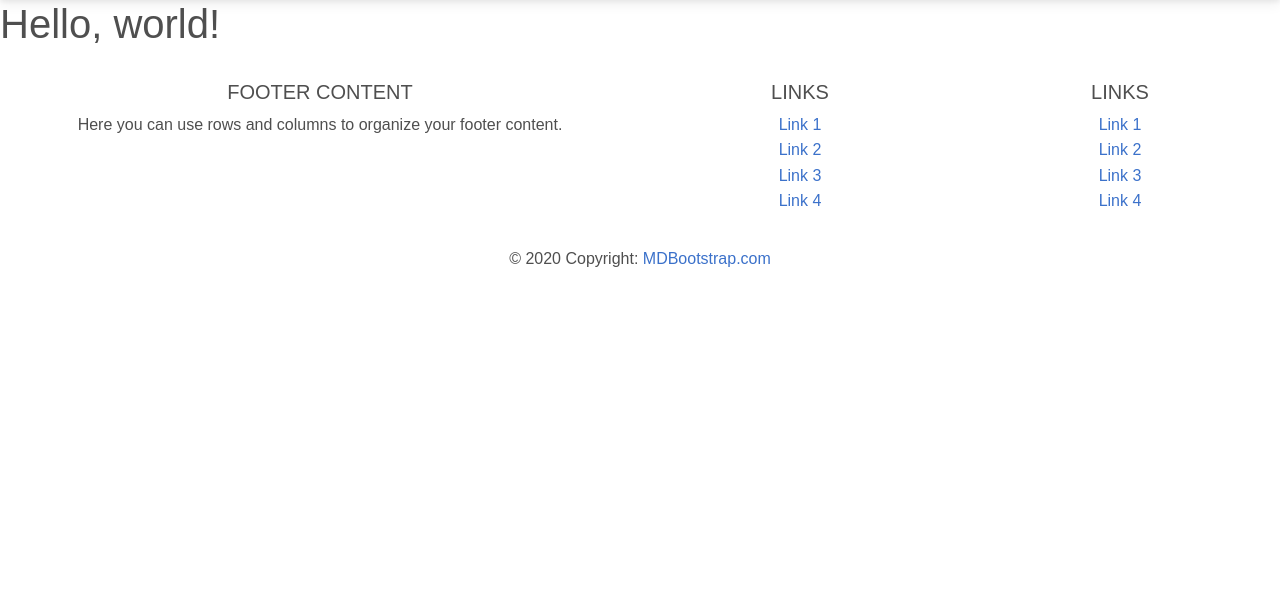
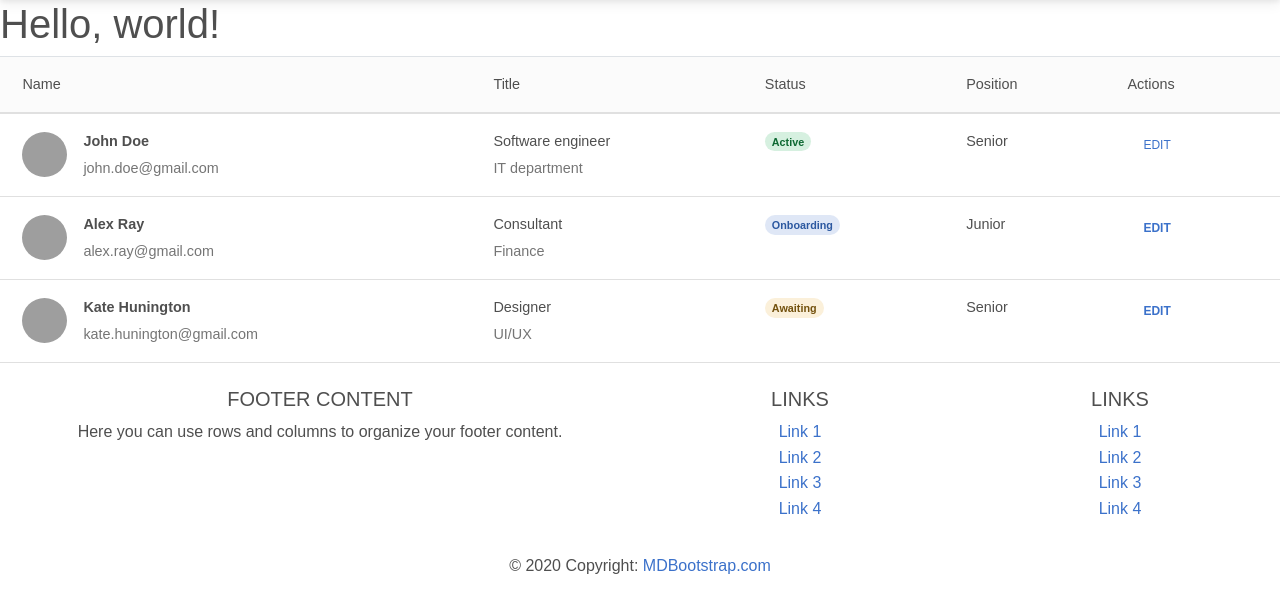
Before and after one commit to Aimericv/CyberVoteSLAM, a PHP site: page /resultat.php in a window 1280 px wide. Shown: the part 59-662 px from the top of the page. Run offline with PHP 8.4, Linux system fonts and the light colour scheme; some libraries are stand-ins or nearby versions; some web fonts are replaced; grey boxes are pictures that could not be loaded.

Commit message:
test tabler

```diff
--- a/resultat.php
+++ b/resultat.php
@@ -6,7 +6,116 @@ include("./assets/includes/header.php");
 
   <h1>Hello, world!</h1>
 
-
+  <table class="table align-middle mb-0 bg-white">
+  <thead class="bg-light">
+    <tr>
+      <th>Name</th>
+      <th>Title</th>
+      <th>Status</th>
+      <th>Position</th>
+      <th>Actions</th>
+    </tr>
+  </thead>
+  <tbody>
+    <tr>
+      <td>
+        <div class="d-flex align-items-center">
+          <img
+              src="https://mdbootstrap.com/img/new/avatars/8.jpg"
+              alt=""
+              style="width: 45px; height: 45px"
+              class="rounded-circle"
+              />
+          <div class="ms-3">
+            <p class="fw-bold mb-1">John Doe</p>
+            <p class="text-muted mb-0">john.doe@gmail.com</p>
+          </div>
+        </div>
+      </td>
+      <td>
+        <p class="fw-normal mb-1">Software engineer</p>
+        <p class="text-muted mb-0">IT department</p>
+      </td>
+      <td>
+        <span class="badge badge-success rounded-pill d-inline">Active</span>
+      </td>
+      <td>Senior</td>
+      <td>
+        <button type="button" class="btn btn-link btn-sm btn-rounded">
+          Edit
+        </button>
+      </td>
+    </tr>
+    <tr>
+      <td>
+        <div class="d-flex align-items-center">
+          <img
+              src="https://mdbootstrap.com/img/new/avatars/6.jpg"
+              class="rounded-circle"
+              alt=""
+              style="width: 45px; height: 45px"
+              />
+          <div class="ms-3">
+            <p class="fw-bold mb-1">Alex Ray</p>
+            <p class="text-muted mb-0">alex.ray@gmail.com</p>
+          </div>
+        </div>
+      </td>
+      <td>
+        <p class="fw-normal mb-1">Consultant</p>
+        <p class="text-muted mb-0">Finance</p>
+      </td>
+      <td>
+        <span class="badge badge-primary rounded-pill d-inline"
+              >Onboarding</span
+          >
+      </td>
+      <td>Junior</td>
+      <td>
+        <button
+                type="button"
+                class="btn btn-link btn-rounded btn-sm fw-bold"
+                data-mdb-ripple-color="dark"
+                >
+          Edit
+        </button>
+      </td>
+    </tr>
+    <tr>
+      <td>
+        <div class="d-flex align-items-center">
+          <img
+              src="https://mdbootstrap.com/img/new/avatars/7.jpg"
+              class="rounded-circle"
+              alt=""
+              style="width: 45px; height: 45px"
+              />
+          <div class="ms-3">
+            <p class="fw-bold mb-1">Kate Hunington</p>
+            <p class="text-muted mb-0">kate.hunington@gmail.com</p>
+          </div>
+        </div>
+      </td>
+      <td>
+        <p class="fw-normal mb-1">Designer</p>
+        <p class="text-muted mb-0">UI/UX</p>
+      </td>
+      <td>
+        <span class="badge badge-warning rounded-pill d-inline">Awaiting</span>
+      </td>
+      <td>Senior</td>
+      <td>
+        <button
+                type="button"
+                class="btn btn-link btn-rounded btn-sm fw-bold"
+                data-mdb-ripple-color="dark"
+                >
+          Edit
+        </button>
+      </td>
+    </tr>
+  </tbody>
+</table>
 
 
   <?php
```
